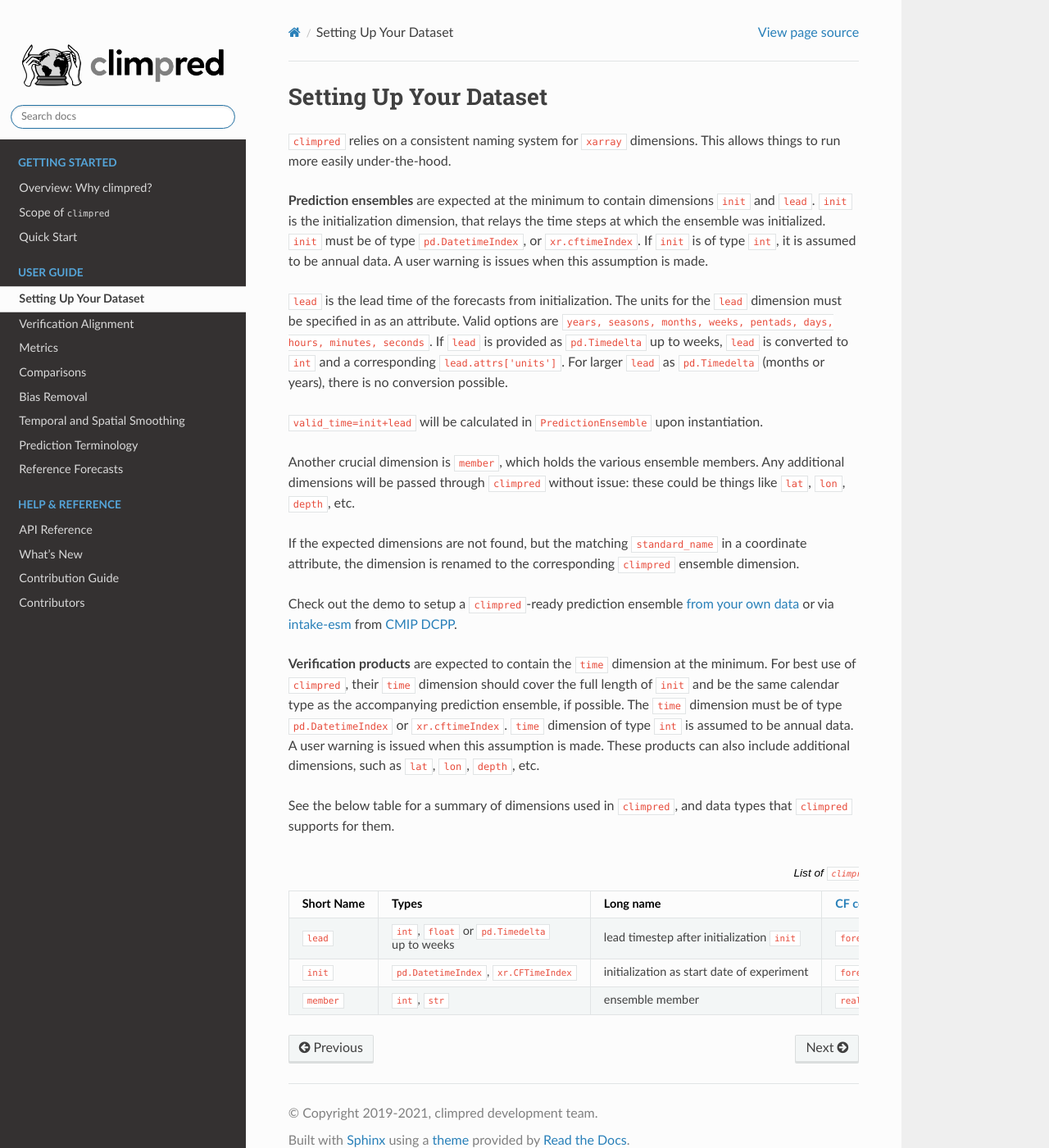
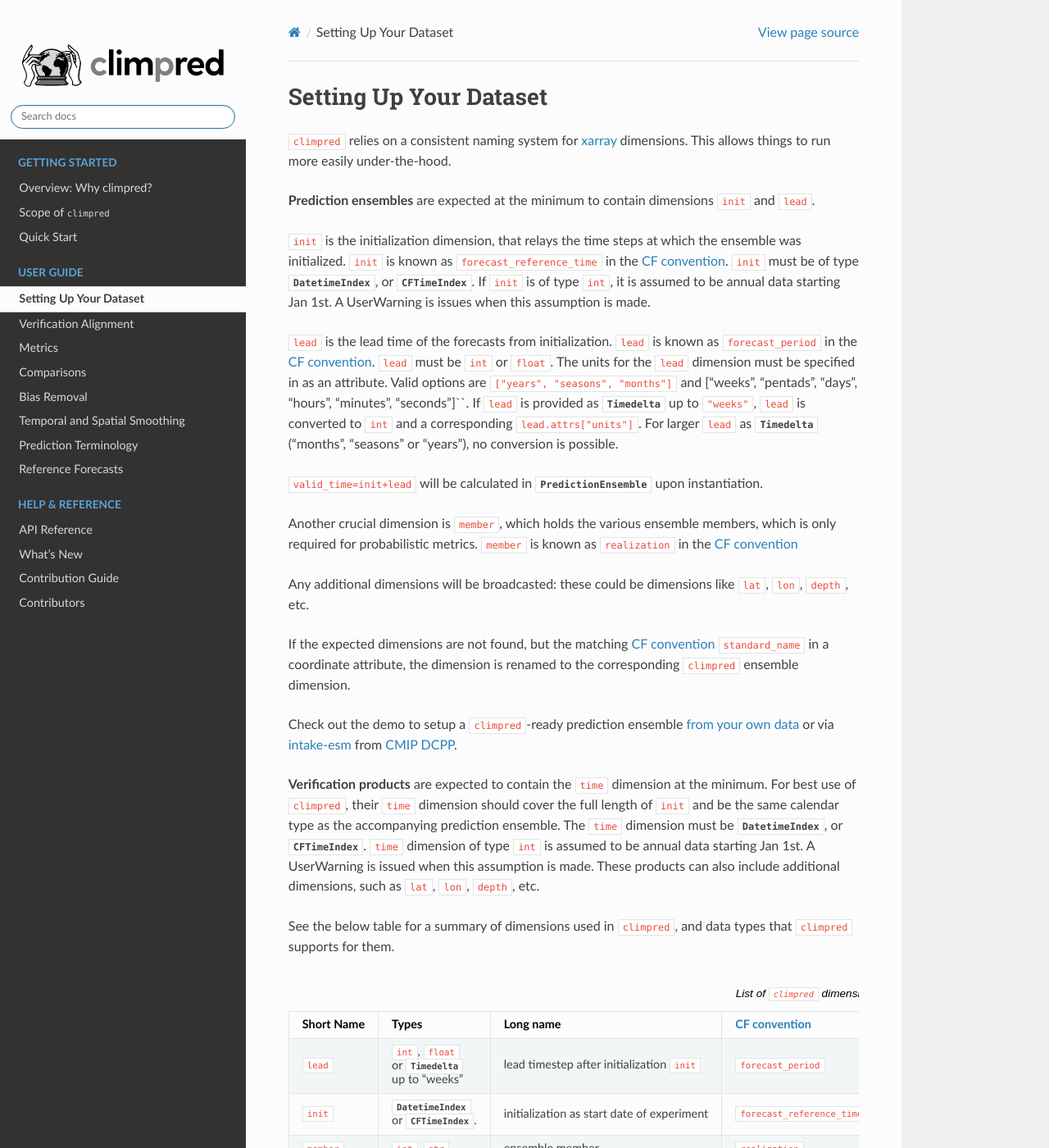
Before and after one commit to pangeo-data/climpred, a Sphinx documentation site: the page built from docs/source/setting-up-data.rst, in a window 1280 px wide and 1400 px high. Shown: the whole window at 82% size. Built offline with Sphinx 7.4.7 and the Read the Docs theme 2.0.0, drawn with Linux system fonts in a browser that asks for light colours; formulas are drawn with MathJax 3; pages that are not in the unit, such as notebooks, are missing from menus; the version number could not be read and is left out.

Commit message:
settingupdata

```diff
--- a/docs/source/setting-up-data.rst
+++ b/docs/source/setting-up-data.rst
@@ -2,43 +2,59 @@
 Setting Up Your Dataset
 ***********************
 
-``climpred`` relies on a consistent naming system for ``xarray`` dimensions.
+``climpred`` relies on a consistent naming system for
+`xarray <https://xarray.pydata.org/en/stable/>`_ dimensions.
 This allows things to run more easily under-the-hood.
 
 **Prediction ensembles** are expected at the minimum to contain dimensions
-``init`` and ``lead``. ``init`` is the initialization dimension, that relays the time
-steps at which the ensemble was initialized. ``init`` must be of type
-``pd.DatetimeIndex``, or ``xr.cftimeIndex``. If ``init`` is of type ``int``, it is assumed to
-be annual data. A user warning is issues when this assumption is made.
+``init`` and ``lead``.
 
-``lead`` is the lead time of the forecasts from initialization. The units for the ``lead``
-dimension must be specified in as an attribute. Valid options are
-``years, seasons, months, weeks, pentads, days, hours, minutes, seconds``.
-If ``lead`` is provided as ``pd.Timedelta`` up to weeks, ``lead`` is converted to
-``int`` and a corresponding ``lead.attrs['units']``. For larger ``lead`` as
-``pd.Timedelta`` (months or years), there is no conversion possible.
+``init`` is the initialization dimension, that relays the time
+steps at which the ensemble was initialized.
+``init`` is known as ``forecast_reference_time`` in the `CF convention <http://cfconventions.org/Data/cf-standard-names/77/build/cf-standard-name-table.html>`_.
+``init`` must be of type :py:class:`~pandas.DatetimeIndex`, or
+:py:class:`~xarray.CFTimeIndex`.
+If ``init`` is of type ``int``, it is assumed to be annual data starting Jan 1st.
+A UserWarning is issues when this assumption is made.
 
-``valid_time=init+lead`` will be calculated in ``PredictionEnsemble`` upon instantiation.
+``lead`` is the lead time of the forecasts from initialization.
+``lead`` is known as ``forecast_period`` in the `CF convention <http://cfconventions.org/Data/cf-standard-names/77/build/cf-standard-name-table.html>`_.
+``lead`` must be ``int`` or ``float``.
+The units for the ``lead`` dimension must be specified in as an attribute.
+Valid options are ``["years", "seasons", "months"]`` and
+["weeks", "pentads", "days", "hours", "minutes", "seconds"]``.
+If ``lead`` is provided as :py:class:`~pandas.Timedelta` up to ``"weeks"``, ``lead``
+is converted to ``int`` and a corresponding ``lead.attrs["units"]``.
+For larger ``lead`` as :py:class:`~pandas.Timedelta` ("months", "seasons" or "years"),
+no conversion is possible.
 
-Another crucial dimension is ``member``, which holds the various ensemble members.
+``valid_time=init+lead`` will be calculated in
+:py:class:`~climpred.classes.PredictionEnsemble` upon instantiation.
+
+Another crucial dimension is ``member``, which holds the various ensemble members,
+which is only required for probabilistic metrics. ``member`` is known as
+``realization`` in the `CF convention <http://cfconventions.org/Data/cf-standard-names/77/build/cf-standard-name-table.html>`_
+
 Any additional dimensions will
-be passed through ``climpred`` without issue: these could be things like ``lat``,
-``lon``, ``depth``, etc.
+be broadcasted: these could be dimensions like ``lat``, ``lon``, ``depth``, etc.
 
-If the expected dimensions are not found, but the matching ``standard_name`` in a
-coordinate attribute, the dimension is renamed to the corresponding ``climpred``
-ensemble dimension.
+If the expected dimensions are not found, but the matching `CF convention <http://cfconventions.org/Data/cf-standard-names/77/build/cf-standard-name-table.html>`_
+``standard_name`` in a coordinate attribute, the dimension is renamed to the
+corresponding ``climpred`` ensemble dimension.
 
 Check out the demo to setup a ``climpred``-ready prediction ensemble
-`from your own data <examples/misc/setup_your_own_data.html>`_ or via `intake-esm <https://intake-esm.readthedocs.io/>`_ from `CMIP DCPP <examples/misc/setup_your_own_data.html#intake-esm-for-cmorized-output>`_.
+`from your own data <examples/misc/setup_your_own_data.html>`_ or via
+`intake-esm <https://intake-esm.readthedocs.io/>`_ from `CMIP DCPP <examples/misc/setup_your_own_data.html#intake-esm-for-cmorized-output>`_.
 
 **Verification products** are expected to contain the ``time`` dimension at the minimum.
 For best use of ``climpred``, their ``time`` dimension should cover the full length of
-``init`` and be the same calendar type as the accompanying prediction ensemble, if possible. The ``time`` dimension
-must be of type ``pd.DatetimeIndex`` or ``xr.cftimeIndex``. ``time`` dimension
-of type ``int`` is assumed to be annual data.  A user warning is issued when this assumption
-is made. These products can also include additional dimensions, such as ``lat``,
-``lon``, ``depth``, etc.
+``init`` and be the same calendar type as the accompanying prediction ensemble.
+The ``time`` dimension must be :py:class:`~pandas.DatetimeIndex`, or
+:py:class:`~xarray.CFTimeIndex`.
+``time`` dimension of type ``int`` is assumed to be annual data starting Jan 1st.
+A UserWarning is issued when this assumption is made.
+These products can also include additional dimensions, such as ``lat``, ``lon``,
+``depth``, etc.
 
 See the below table for a summary of dimensions used in ``climpred``, and data types
 that ``climpred`` supports for them.
@@ -53,12 +69,12 @@ that ``climpred`` supports for them.
      - `CF convention <http://cfconventions.org/Data/cf-standard-names/77/build/cf-standard-name-table.html>`_
      - Attribute(s)
    * - ``lead``
-     - ``int``, ``float`` or ``pd.Timedelta`` up to weeks
+     - ``int``, ``float`` or :py:class:`~pandas.Timedelta` up to "weeks"
      - lead timestep after initialization ``init``
      - ``forecast_period``
-     - units (str) [years, seasons, months, weeks, pentads, days, hours, minutes, seconds] if not ``pd.Timedelta``
+     - units (str) [years, seasons, months, weeks, pentads, days, hours, minutes, seconds] if not :py:class:`~pandas.Timedelta`
    * - ``init``
-     - ``pd.DatetimeIndex``, ``xr.CFTimeIndex``
+     -  :py:class:`~pandas.DatetimeIndex` or :py:class:`~xarray.CFTimeIndex`.
      - initialization as start date of experiment
      - ``forecast_reference_time``
      - None
```
